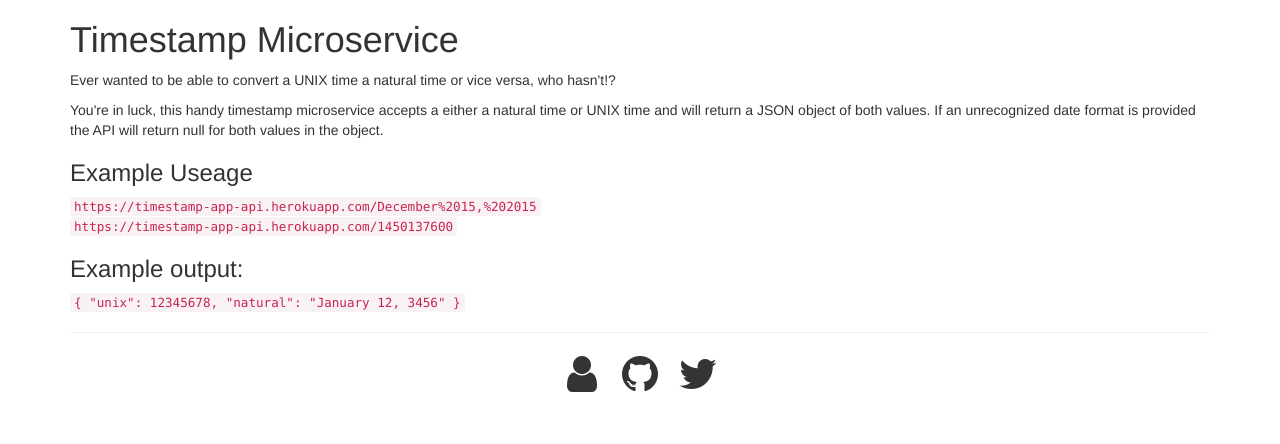
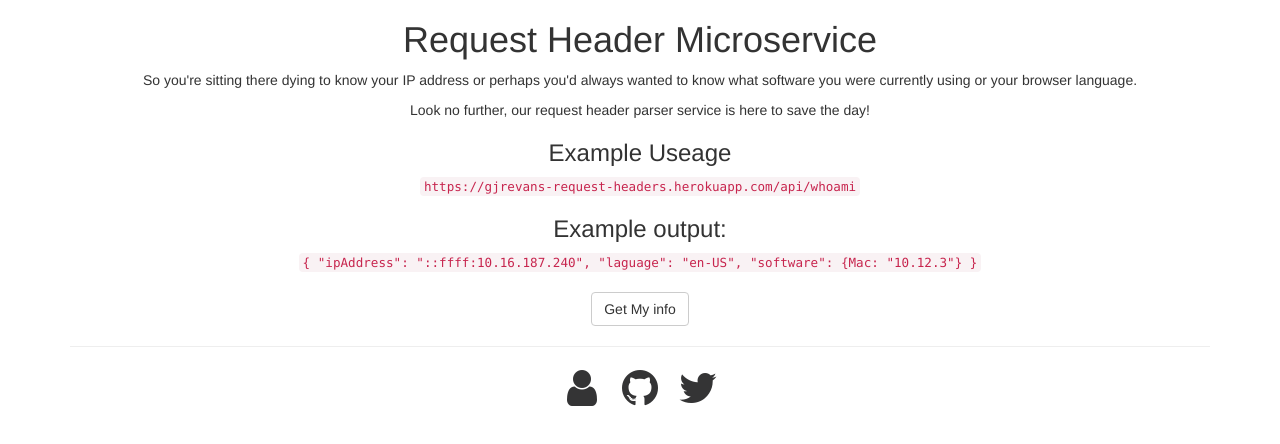
Before and after one commit to gjrevans/request-headers-microservice, a website: page public/index.html in a window 1280 px wide. Drawn offline with nearby package versions, Linux system fonts and the light colour scheme.

Commit message:
added an index file for the root path

```diff
--- a/public/index.html
+++ b/public/index.html
@@ -24,16 +24,17 @@
 <body>
     <div class="container">
         <div class="row">
-            <div class="col-md-12">
-                <h1>Timestamp Microservice</h1>
-                <p>Ever wanted to be able to convert a UNIX time a natural time or vice versa, who hasn't!?</p>
-                <p>You're in luck, this handy timestamp microservice accepts a either a natural time or UNIX time and will return a JSON object of both values. If an unrecognized date format is provided the API will return null for both values in the object.</p>
+            <div class="col-md-12 text-center">
+                <h1>Request Header Microservice</h1>
+                <p>So you're sitting there dying to know your IP address or perhaps you'd always wanted to know what software you were currently using or your browser language.</p>
+                <p>Look no further, our request header parser service is here to save the day!</p>
+
                 <h3>Example Useage</h3>
-                <code>https://timestamp-app-api.herokuapp.com/December%2015,%202015</code>
-                <br>
-                <code>https://timestamp-app-api.herokuapp.com/1450137600</code>
+                <code>https://gjrevans-request-headers.herokuapp.com/api/whoami</code>
                 <h3>Example output:</h3>
-                <code>{ "unix": 12345678, "natural": "January 12, 3456" }</code>
+                <code>{ "ipAddress": "::ffff:10.16.187.240", "laguage": "en-US", "software": {Mac: "10.12.3"} }</code>
+                <br><br>
+                <a href="/api/whoami" class="btn btn-default" target="_blank">Get My info</a>
                 <hr />
                 <div class="text-center">
                     <a href="https://gjrevans.com" target="_blank"><i class="fa fa-user fa-fw fa-3x"></i></a>
```
Also changed, not shown: index.js (+13 -1 lines).
